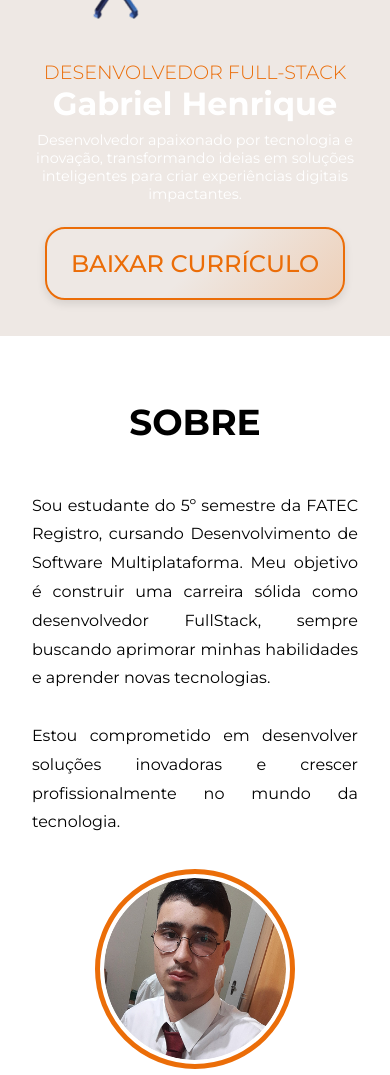
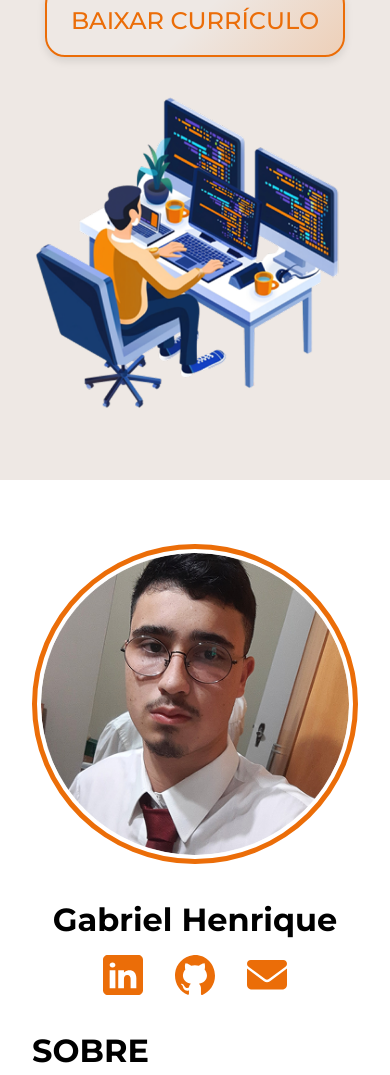
Before and after one commit to GabrielRodriguez153/Portifolio, a plain HTML site: page index.html in a window 390 px wide. Shown: the part 600-1675 px from the top of the page. Drawn offline with Linux system fonts and the light colour scheme.

Commit message:
feat:finishing the about page and responsive system

```diff
--- a/css/style.css
+++ b/css/style.css
@@ -2,7 +2,7 @@
 
 * {
   margin: 0;
-  padding: 10;
+  padding: 0;
   box-sizing: border-box;
   font-family: "Montserrat", sans-serif;
 }
@@ -10,10 +10,15 @@
 nav {
   background-color: #bcbcbc;
   display: flex;
-  flex-direction: row;
   justify-content: space-between;
   align-items: center;
+  padding: 1rem 2rem;
   height: 7rem;
+}
+
+.itens {
+  display: flex;
+  gap: 2rem;
 }
 
 .item {
@@ -21,7 +26,6 @@ nav {
   font-size: 1.24rem;
   color: #fff;
   font-weight: bold;
-  margin: 3rem;
   text-transform: uppercase;
   position: relative;
   padding: 10px 10px;
@@ -41,20 +45,19 @@ nav {
 
 .item:hover::after {
   transform: scaleX(1);
-  color: #fff;
 }
 
 .logo {
-  padding: 20px;
+  max-width: 200px;
 }
 
 .paginaInicial {
   display: grid;
   grid-template-columns: 1fr 1fr;
-  gap: 30rem;
+  gap: 2rem;
   align-items: center;
   background-color: #eee8e4;
-  height: 49.95rem;
+  padding: 4rem 2rem;
 }
 
 .about {
@@ -69,14 +72,14 @@ nav {
 }
 
 .about h1 {
-  color: #fff;
+  color: #333;
   font-size: 68px;
 }
 
 .about p {
   padding-top: 0.5rem;
   padding-bottom: 1.5rem;
-  color: #fff;
+  color: #333;
 }
 
 .btn {
@@ -89,187 +92,121 @@ nav {
   background: linear-gradient(135deg, transparent 50%, rgba(235, 109, 8, 0.2));
   transition: all 0.3s ease-in-out;
   box-shadow: 0 4px 8px rgba(0, 0, 0, 0.1);
-  position: relative;
-  overflow: hidden;
 }
 
 .btn h2 {
   font-weight: 500;
   text-transform: uppercase;
   color: #eb6d08;
-  transition: color 0.3s ease-in-out;
 }
 
 .btn:hover {
   background: #eb6d08;
   color: #fff;
   cursor: pointer;
-  box-shadow: 0 6px 12px rgba(235, 109, 8, 0.3);
-  transform: translateY(-2px);
 }
 
 .btn:hover h2 {
   color: #fff;
 }
 
-.btn:active {
-  transform: translateY(0);
-  box-shadow: 0 2px 4px rgba(235, 109, 8, 0.3);
+.img {
+  max-width: 100%;
+  height: auto;
+}
+
+.sobre {
+  display: grid;
+  grid-template-columns: 1fr 1fr;
+  gap: 2rem;
+  padding: 4rem 2rem;
+}
+
+.circle-image {
+  text-align: center;
+}
+
+.circle-image img {
+  border: 5px solid #eb6d08;
+  border-radius: 50%;
+  padding: 0.25rem;
+  max-width: 100%;
+  height: auto;
 }
 
 .info {
-  margin-left: 20rem;
-  margin-top: -7rem;
-  grid-column: 1;
-}
-
-.more {
-  grid-column: 2;
-  grid-row: 1;
-  align-content: center;
+  text-align: center;
 }
 
 .redessociais {
   display: flex;
+  justify-content: center;
   align-items: center;
-  justify-items: center;
-  gap: 5rem;
+  gap: 2rem;
+  margin-top: 1rem;
+  grid-column: 1;
 }
 
 .icon img {
   width: 40px;
 }
 
-.circle-image {
-  padding-left: 19rem;
-  padding-top: 13rem;
+.more {
+  text-align: justify;
+  grid-column: 1;
+  grid-row: 2;
 }
 
-.circle-image img {
-  border: 5px solid #eb6d08;
-  border-radius: 50%;
-  padding: 0.25rem;
-}
-
-.sobre h2 {
-  font-size: 3rem;
-  margin-left: -6rem;
-  padding: 30px;
-  margin-top: -2rem;
-}
-
-.sobre {
-  display: grid;
-  grid-template-columns: 1fr 1fr;
-}
-
-.title {
-  font-size: 36px;
-  text-transform: uppercase;
-  margin-top: 16rem;
+.info h2 {
+  font-size: 2rem;
 }
 
 .more p {
-  font-size: 26px;
-  text-align: justify;
-  padding-right: 11rem;
+  font-size: 1.3rem;
   padding-top: 3rem;
-  line-height: 3rem;
+  line-height: 1.8;
 }
 
-/* ... (mantenha todos os estilos existentes) ... */
-
-/* ========== MEDIA QUERIES ========== */
-@media (max-width: 1200px) {
-  .paginaInicial {
-    gap: 10rem;
-    padding: 2rem;
-  }
-
-  .circle-image {
-    padding-left: 10rem;
-  }
-
-  .more p {
-    padding-right: 5rem;
-  }
+.more h3{
+  text-transform: uppercase;
+  font-size: 2rem;
 }
 
 @media (max-width: 992px) {
   .paginaInicial {
     grid-template-columns: 1fr;
-    gap: 2rem;
-    height: auto;
-    padding: 4rem 2rem;
     text-align: center;
   }
 
   .about {
     margin-left: 0;
-    order: 2;
-  }
-
-  .img {
-    margin: 0 auto;
-    order: 1;
-    max-width: 500px;
-    width: 100%;
   }
 
   .sobre {
     grid-template-columns: 1fr;
-    padding: 2rem;
+    text-align: center;
   }
 
   .circle-image {
-    padding: 0;
-    text-align: center;
-    margin-top: 2rem;
-  }
-
-  .info {
-    margin: 2rem 0;
-    text-align: center;
-  }
-
-  .more {
-    grid-column: 1;
-    text-align: center;
+    margin-bottom: 2rem;
   }
 
   .more p {
-    padding-right: 0;
-    font-size: 1.2rem;
-    line-height: 1.8;
-  }
-
-  .title {
-    margin-top: 2rem;
-  }
-
-  .redessociais {
-    justify-content: center;
-    gap: 2rem;
+    padding: 0 1rem;
   }
 }
 
 @media (max-width: 768px) {
   nav {
+    flex-direction: column;
     height: auto;
-    flex-direction: column;
     padding: 1rem;
   }
 
   .itens {
-    flex-wrap: wrap;
-    justify-content: center;
+    flex-direction: column;
     gap: 1rem;
-    padding: 1rem 0;
-  }
-
-  .item {
-    margin: 0.5rem;
-    font-size: 1rem;
+    margin-top: 1rem;
   }
 
   .about h1 {
@@ -280,19 +217,9 @@ nav {
     width: 100%;
     max-width: 300px;
   }
-
-  .sobre h2 {
-    font-size: 2rem;
-    margin-left: 0;
-    padding: 0;
-  }
 }
 
 @media (max-width: 480px) {
-  .paginaInicial {
-    padding: 2rem 1rem;
-  }
-
   .about h1 {
     font-size: 2rem;
   }
@@ -308,17 +235,4 @@ nav {
   .more p {
     font-size: 1rem;
   }
-
-  .circle-image img {
-    width: 200px;
-    height: 200px;
-  }
-
-  .redessociais {
-    gap: 1.5rem;
-  }
-
-  .icon img {
-    width: 30px;
-  }
 }
--- a/index.html
+++ b/index.html
@@ -20,6 +20,7 @@
   </nav>
 
   <main>
+
     <section class="paginaInicial">
       <div class="about">
         <h3>Desenvolvedor Full-Stack</h3>
@@ -34,10 +35,11 @@
     </section>
 
     <section class="sobre">
-      <div class="circle-image">
-        <img src="./imgs/foto_perfil.png" alt="Foto de Perfil">
-      </div>
+
       <div class="info">
+        <div class="circle-image">
+          <img src="./imgs/foto_perfil.png" alt="Foto de Perfil">
+        </div>
         <h2>Gabriel Henrique</h2>
         <div class="redessociais">
           <div class="icon">
```
